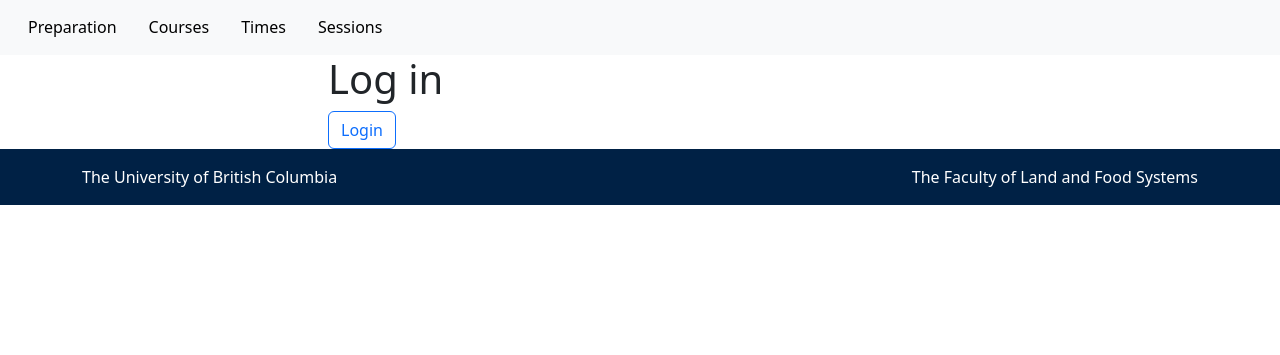
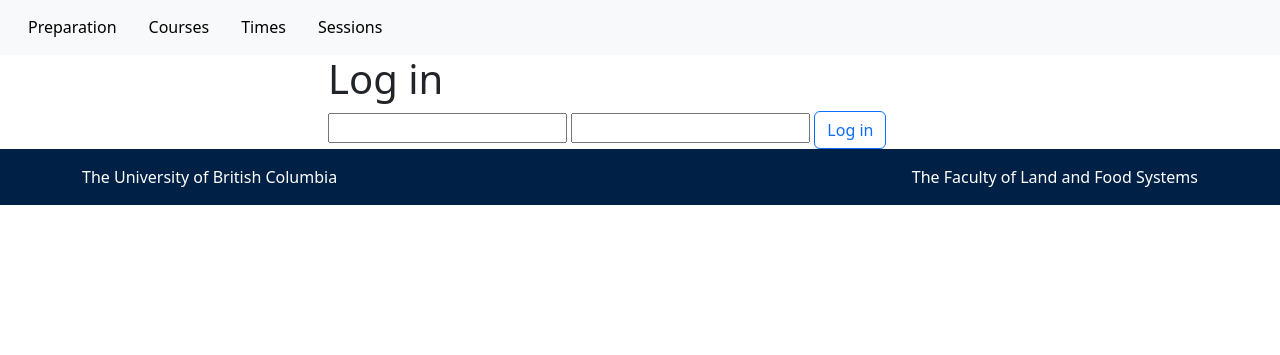
Before and after one commit to UBC-LFS/course-timetable, a Django app: template authentication/templates/authentication/login.html in a window 1280 px wide. Shown: the part 57-412 px from the top of the page. Run offline with Django 3.2, Linux system fonts and the light colour scheme; the template is opened without the code that fills it, so the values that code supplies are empty.

Commit message:
implemented data passing for login

```diff
--- a/authentication/templates/authentication/login.html
+++ b/authentication/templates/authentication/login.html
@@ -7,8 +7,10 @@
         <h1> Log in </h1>
         <form method="post">
         {% csrf_token %}
-
-        <input class="btn btn-outline-primary" type="submit" value="Login">
+        <input name="cwl" type="text">
+        <input name="password" type="password">
+        <button class="btn btn-outline-primary" type="submit" value="Login"> Log in
+        </button>
         </form>
     </div>
 </div>
```
